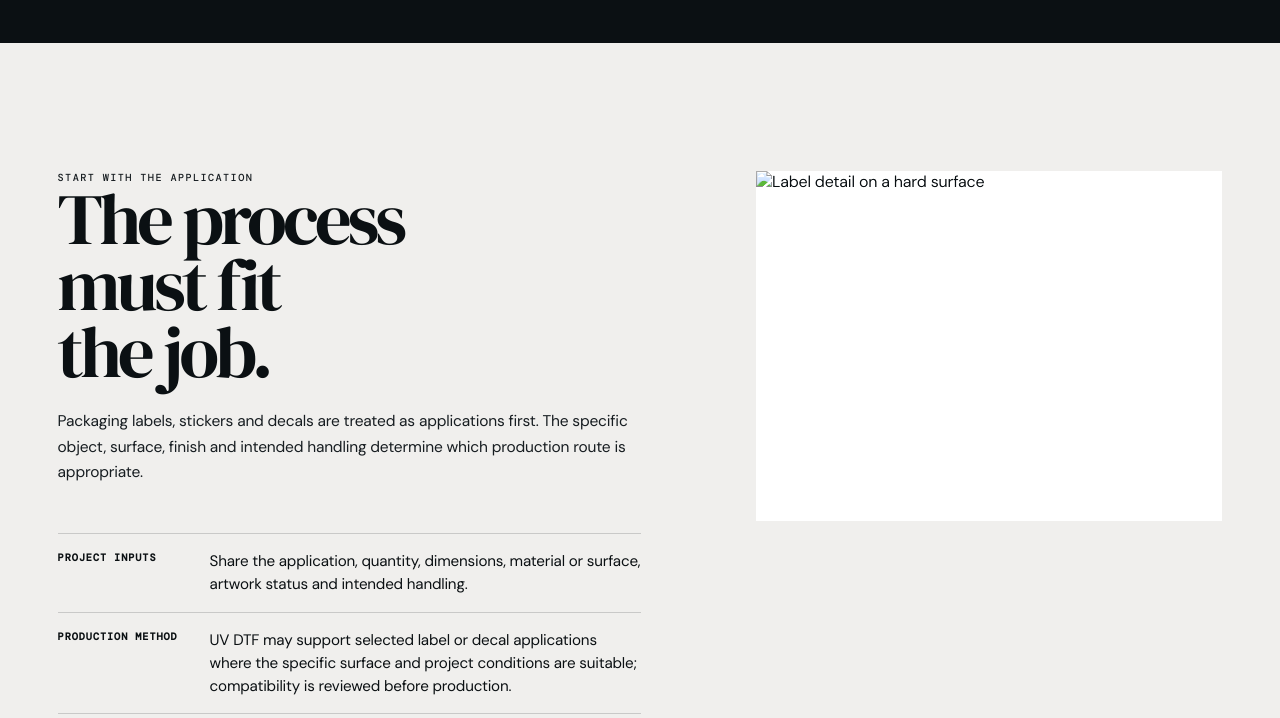
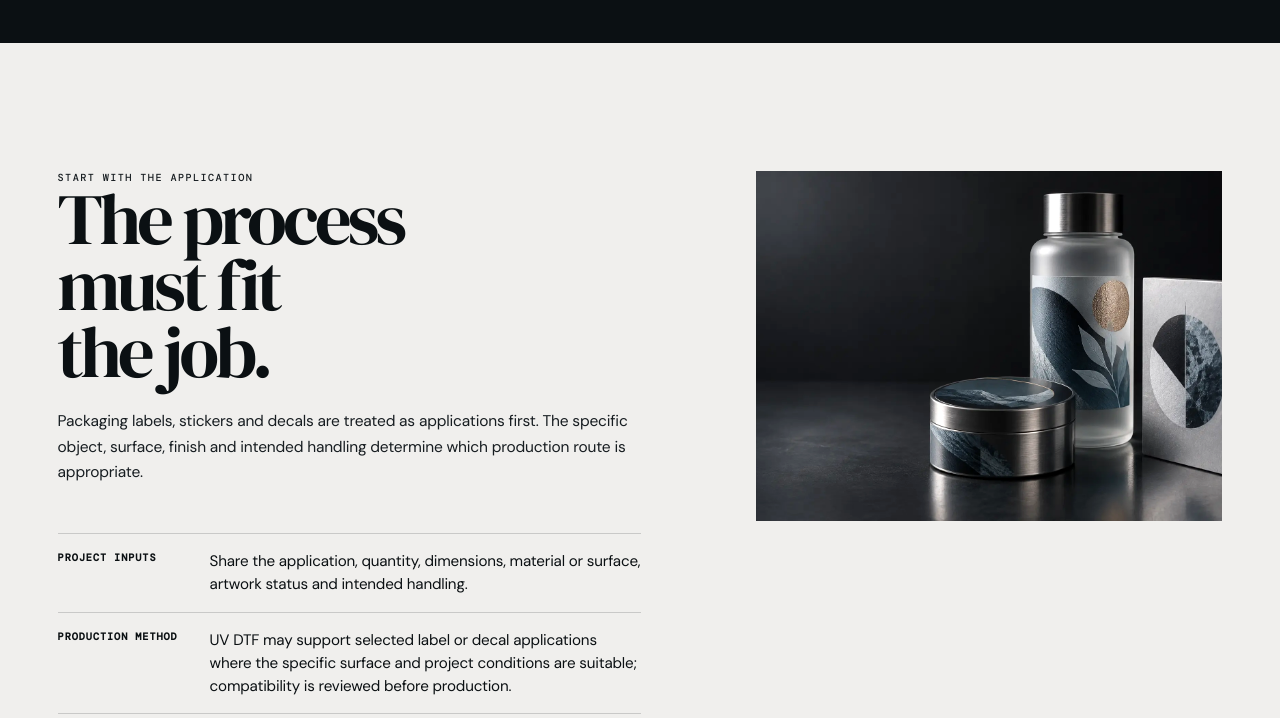
Before and after one commit to rehmantraders550-lab/hdc-website-production, a plain HTML site: page labels-decals.html in a window 1280 px wide. Shown: the part 672-1390 px from the top of the page. Drawn offline with Linux system fonts and the light colour scheme.

Commit message:
Route live pages away from invalid editorial assets

```diff
--- a/labels-decals.html
+++ b/labels-decals.html
@@ -10,11 +10,11 @@
   <meta property="og:url" content="https://linen-crane-652095.hostingersite.com/labels-decals.html">
   <meta property="og:title" content="STICKERS, LABELS AND DECALS — Hadi Digital Craft">
   <meta property="og:description" content="STICKERS, LABELS AND DECALS from Hadi Digital Craft in Gujrat. Application-led commercial print planning with production scope confirmed before release.">
-  <meta property="og:image" content="https://linen-crane-652095.hostingersite.com/assets/images/editorial/HDC-IMG-EDITORIAL-LABELS-01.webp">
+  <meta property="og:image" content="https://linen-crane-652095.hostingersite.com/assets/images/approved/HDC-IMG-SERVICE-LABELS-DECALS-01.webp">
   <meta name="twitter:card" content="summary_large_image">
   <meta name="twitter:title" content="STICKERS, LABELS AND DECALS — Hadi Digital Craft">
   <meta name="twitter:description" content="STICKERS, LABELS AND DECALS from Hadi Digital Craft in Gujrat. Application-led commercial print planning with production scope confirmed before release.">
-  <meta name="twitter:image" content="https://linen-crane-652095.hostingersite.com/assets/images/editorial/HDC-IMG-EDITORIAL-LABELS-01.webp">
+  <meta name="twitter:image" content="https://linen-crane-652095.hostingersite.com/assets/images/approved/HDC-IMG-SERVICE-LABELS-DECALS-01.webp">
   <title>STICKERS, LABELS AND DECALS — Hadi Digital Craft</title>
   <link rel="stylesheet" href="assets/css/styles.css?v=20260903-03">
 </head>
@@ -22,7 +22,7 @@
   <div data-site-header></div>
   <main id="main-content">
   <section class="page-hero"><div class="shell"><div><p class="eyebrow">SERVICE 01 / LABELS & DECALS</p><h1>STICKERS, LABELS AND DECALS</h1></div><p class="lede">Label and decal work planned around the object, surface, artwork, finish and intended handling.</p></div></section>
-  <section class="section"><div class="shell service-intro"><div class="reveal"><p class="eyebrow">START WITH THE APPLICATION</p><h2>The process must fit the job.</h2><p class="body">Packaging labels, stickers and decals are treated as applications first. The specific object, surface, finish and intended handling determine which production route is appropriate.</p><ul class="facts"><li><b>Project inputs</b><span>Share the application, quantity, dimensions, material or surface, artwork status and intended handling.</span></li><li><b>Production method</b><span>UV DTF may support selected label or decal applications where the specific surface and project conditions are suitable; compatibility is reviewed before production.</span></li><li><b>Claim boundary</b><span>HDC confirms suitability and scope from the actual job before production is released.</span></li></ul></div><div class="service-intro__image reveal"><img src="assets/images/editorial/HDC-IMG-EDITORIAL-LABELS-01.webp" alt="Label detail on a hard surface" loading="eager"></div></div></section>
+  <section class="section"><div class="shell service-intro"><div class="reveal"><p class="eyebrow">START WITH THE APPLICATION</p><h2>The process must fit the job.</h2><p class="body">Packaging labels, stickers and decals are treated as applications first. The specific object, surface, finish and intended handling determine which production route is appropriate.</p><ul class="facts"><li><b>Project inputs</b><span>Share the application, quantity, dimensions, material or surface, artwork status and intended handling.</span></li><li><b>Production method</b><span>UV DTF may support selected label or decal applications where the specific surface and project conditions are suitable; compatibility is reviewed before production.</span></li><li><b>Claim boundary</b><span>HDC confirms suitability and scope from the actual job before production is released.</span></li></ul></div><div class="service-intro__image reveal"><img src="assets/images/approved/HDC-IMG-SERVICE-LABELS-DECALS-01.webp" alt="Label detail on a hard surface" loading="eager"></div></div></section>
   <section class="section section--canvas"><div class="shell"><div class="section-index"><span>HOW WE APPROACH IT</span><span>01–03</span></div><div class="service-route"><article class="reveal"><b>01</b><h3>Define the object</h3><p>Confirm the item, surface, dimensions, quantity and intended use.</p></article><article class="reveal"><b>02</b><h3>Prepare the artwork</h3><p>Review artwork, placement and finish requirements.</p></article><article class="reveal"><b>03</b><h3>Produce & inspect</h3><p>Use the confirmed route and inspect the applied result.</p></article></div></div></section>
     <section class="section"><div class="shell"><div class="section-index"><span>PRODUCTION METHODS</span><span>PROCESS CAPABILITY</span></div><div class="split"><div class="reveal"><p class="eyebrow">HOW WE PRODUCE THIS</p><h2>Routed through confirmed process.</h2><p class="body">Packaging label, sticker and decal production is selected after reviewing surface adhesion, geometry, handling requirements and order volume.</p></div><div class="capability-register reveal"><div class="capability-register__item"><small>Production method</small><p>UV DTF Transfer for high-adhesion application onto confirmed rigid and semi-rigid hard surfaces.</p><a class="register-arrow" href="machine-uv-dtf.html" aria-label="Explore UV DTF Transfer">↗</a></div></div></div></div></section>
   <section class="section section--dark"><div class="shell split split--end"><div><p class="eyebrow">PROJECT ENQUIRY</p><h2>Bring us the application.</h2></div><div><p class="body">Tell HDC what needs to be printed, its intended surface or material, your quantity and artwork status. The production route is confirmed after the project conditions are understood.</p><a class="button button--light" href="request-a-quote.html">Request a quote</a></div></div></section>
```
